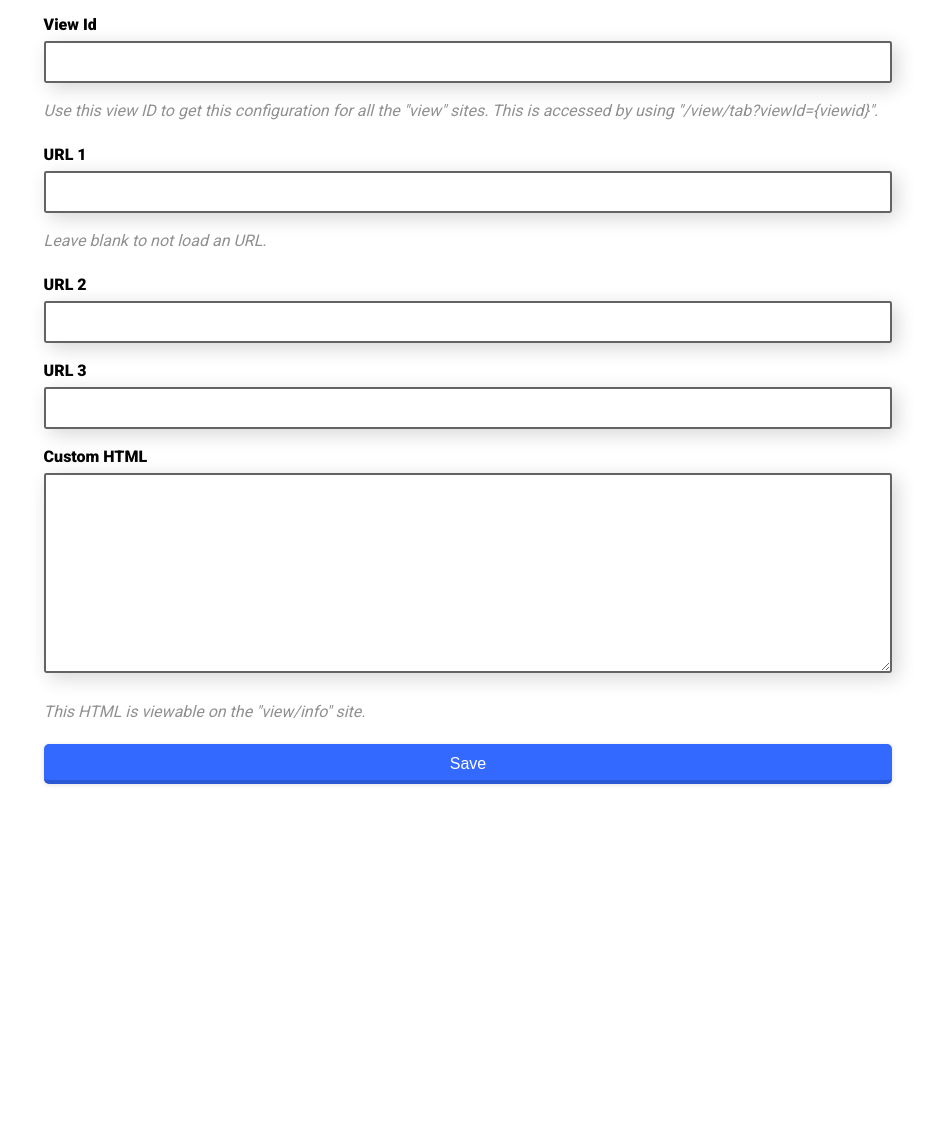
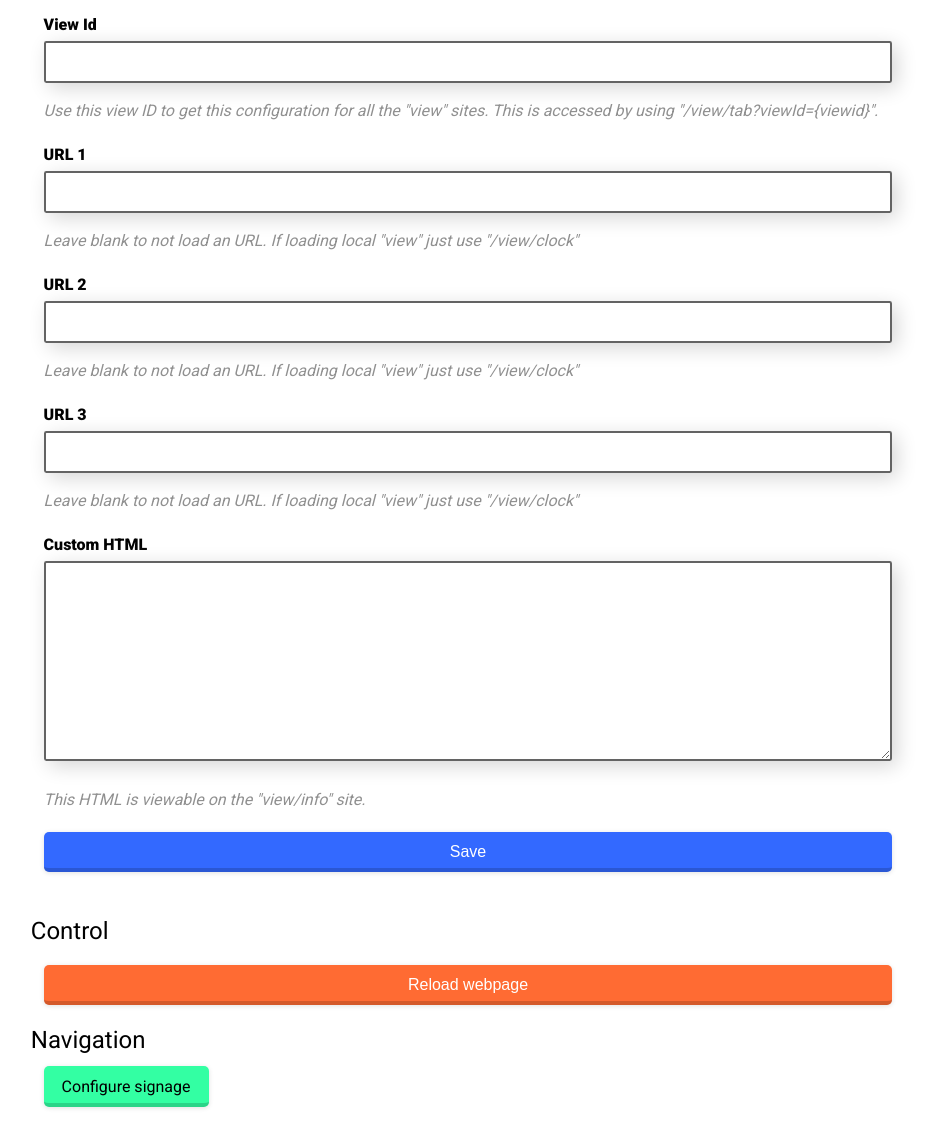
Before and after one commit to IrisBroadcast/ophrys-signage, a website: page app-viewinfo.html in a window 1280 px wide. Shown: the part 370-1511 px from the top of the page, without its empty margins (172-1105 px from the left). Before the commit the page ends 1198 px from the top, so only its background shows below. Drawn offline with nearby package versions, Linux system fonts and the light colour scheme; no server answers.

Commit message:
Navigation buttons added on config site
- Default bootstrap data for view/info

```diff
--- a/app-viewinfo.html
+++ b/app-viewinfo.html
@@ -106,6 +106,7 @@
             font-size: 16px;
             text-decoration: none;
             font-weight: 400;
+            color: #ffffff;
             color: lighten(#3369ff, 50%);
             margin: 4px 0 6px 0;
             padding: 11px 18px;
@@ -119,6 +120,12 @@
 
         .button--action {
             background: #ff6b33;
+        }
+
+        .button--nav {
+            background: #33ffa3;
+            color: #000;
+            width: 100%;
         }
 
         .button span {
@@ -664,17 +671,23 @@
                     <input id="input-url1" autocomplete="off" />
                 </label>
                 <label class="feature--field-info">
-                    <i>Leave blank to not load an URL.</i>
+                    <i>Leave blank to not load an URL. If loading local "view" just use "/view/clock"</i>
                 </label>
 
                 <label for="input-url2">
                     URL 2
                     <input id="input-url2" autocomplete="off" />
                 </label>
+                <label class="feature--field-info">
+                    <i>Leave blank to not load an URL. If loading local "view" just use "/view/clock"</i>
+                </label>
 
                 <label for="input-url3">
                     URL 3
                     <input id="input-url3" autocomplete="off" />
+                </label>
+                <label class="feature--field-info">
+                    <i>Leave blank to not load an URL. If loading local "view" just use "/view/clock"</i>
                 </label>
 
                 <label for="input-html">
@@ -690,6 +703,25 @@
                 </label>
             </form>
         </div>
+
+        <div class="content">
+            <h2>
+                Control
+            </h2>
+            <form>
+                <label>
+                    <button id="reload-url-btn" class="button button--action">Reload webpage</button>
+                </label>
+            </form>
+            <h2>
+                Navigation
+            </h2>
+            <form>
+                <label>
+                    <a href="/config" class="button button--nav">Configure signage</a>
+                </label>
+            </form>
+        </div>
     </div>
 
     <script src="/socket.io/socket.io.js"></script>
--- a/app.js
+++ b/app.js
@@ -57,7 +57,7 @@ var signageConfigPath = '/usr/local/aloe/scripts/ophrys_state_node.json',
 	},
 	signageViewDataFile = {
 		"view": "none",
-		"html": "",
+		"html": "<div style=\"font-size: 4em\">\n <p>Opening hours:</p>\n <ul>\n  <li><span style=\"color: red;\">Sunday closed</span></li>\n  <li>Monday-Saturday 12:00-20:00</li>\n </ul>\n</div>",
 		"url1": "",
 		"url2": "",
 		"url3": ""
--- a/static/style.css
+++ b/static/style.css
@@ -96,6 +96,7 @@ form button {
     font-size: 16px;
     text-decoration: none;
     font-weight: 400;
+    color: #ffffff;
     color: lighten(#3369ff, 50%);
     margin: 4px 0 6px 0;
     padding: 11px 18px;
@@ -109,6 +110,12 @@ form button {
 
 .button--action {
     background: #ff6b33;
+}
+
+.button--nav {
+    background: #33ffa3;
+    color: #000;
+    width: 100%;
 }
 
 .button span {
```
Also changed, not shown: app-config.html (+15 -0 lines), app-initial.html (+7 -0 lines).
